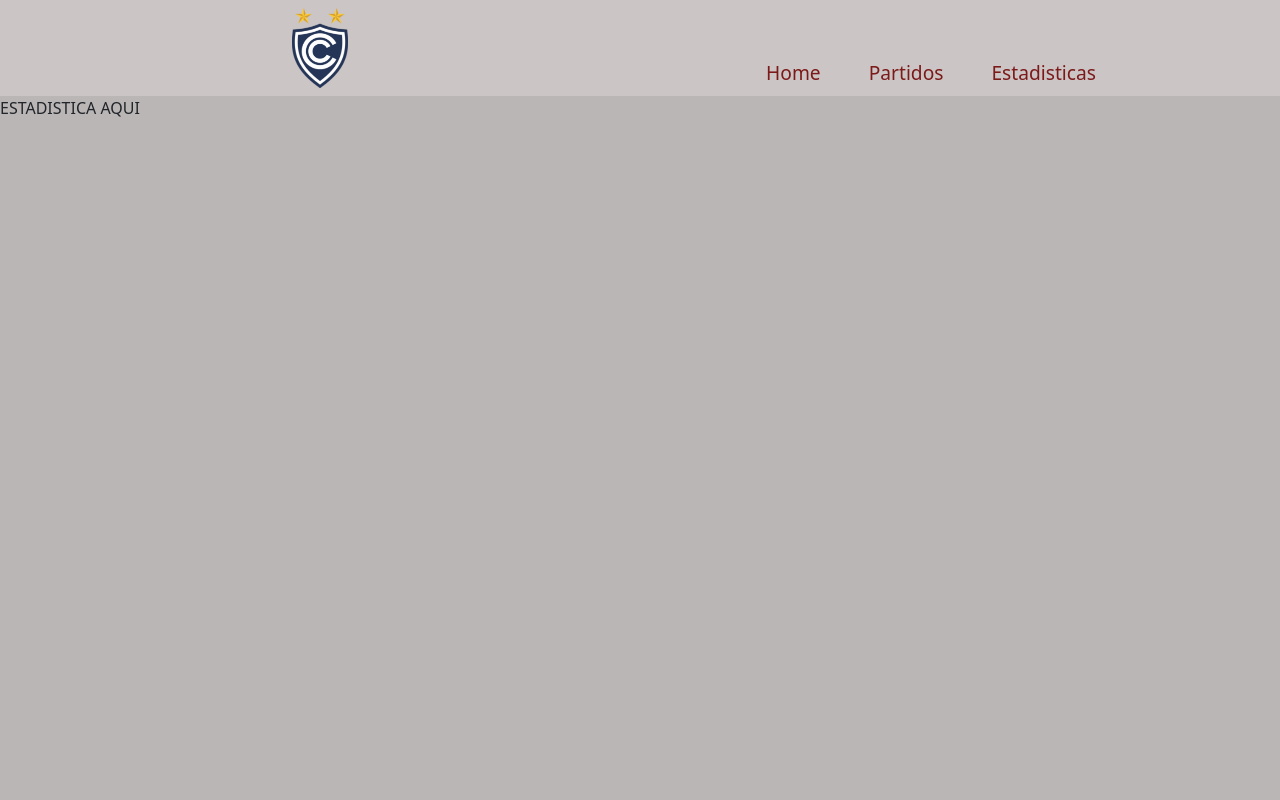
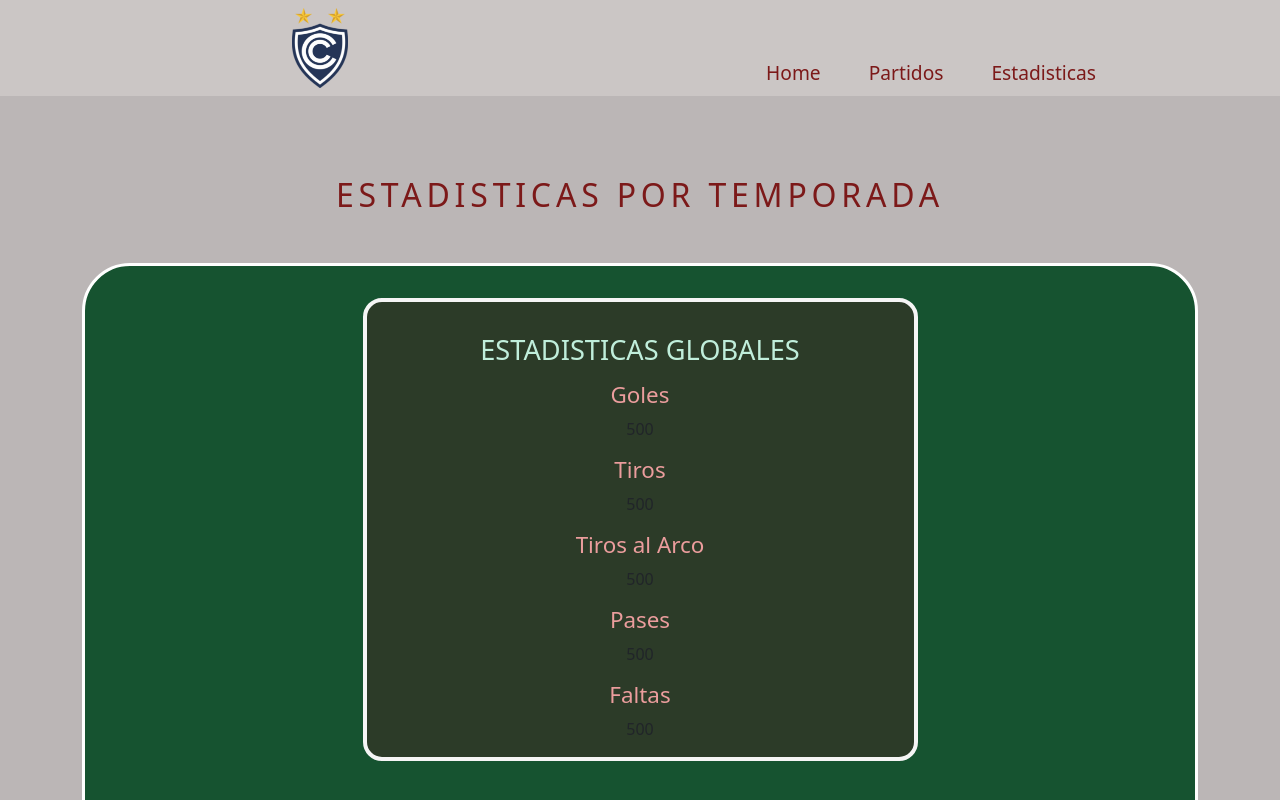
Before and after one commit to Jose-pe/CiencianoFront, a React (Create React App) app: page /estadisticas in a window 1280 px wide. Shown: the top 800 px of the page. Built offline with nearby package versions, Linux system fonts and the light colour scheme.

Commit message:
stats-maquetacion

```diff
--- a/src/Componentes/Stats.js
+++ b/src/Componentes/Stats.js
@@ -1,9 +1,73 @@
 import React from 'react';
-import '../css/navbar.css';
+import '../css/stats.css';
 
 export function Stats(){
 
     return (
-        <p> ESTADISTICA AQUI</p>
+        <div className='container'>
+                <div className='row justify-content-center'>
+                        <div className='col-8 text-center'>
+                                <h2 className='title'> ESTADISTICAS POR TEMPORADA</h2>
+                        </div>
+
+                </div>
+                <div className='row justify-content-center' id='matchcontent'>
+                <div className='col-6 text-center' id='contentstats'>
+                        <h3 className='subtitle' >ESTADISTICAS GLOBALES</h3>
+                        <div className='row justify-content-center' >
+                       <div className='col-4'>
+                        <div className='row justify-content-center'>
+                                   <h4 className='litletitle'>Goles</h4>
+                        </div>
+                                <p>500</p>
+                       </div>
+                 </div>
+                 <div className='row justify-content-center' >
+                       <div className='col-4'>
+                        <div className='row justify-content-center'>
+                                   <h4 className='litletitle'>Tiros</h4>
+                        </div>
+                                <p>500</p>
+                       </div>
+                 </div>
+                 <div className='row justify-content-center' >
+                       <div className='col-4'>
+                        <div className='row justify-content-center'>
+                                   <h4 className='litletitle'>Tiros al Arco</h4>
+                        </div>
+                                <p>500</p>
+                       </div>
+                 </div>
+                 <div className='row justify-content-center' >
+                       <div className='col-4'>
+                        <div className='row justify-content-center'>
+                                   <h4 className='litletitle'>Pases</h4>
+                        </div>
+                                <p>500</p>
+                       </div>
+                 </div>
+                 <div className='row justify-content-center' >
+                       <div className='col-4'>
+                        <div className='row justify-content-center'>
+                                   <h4 className='litletitle'>Faltas</h4>
+                        </div>
+                                <p>500</p>
+                       </div>
+                 </div>
+                </div>
+                 <div className='row justify-content-center'>
+                 <div className='col-6 text-center' id='contentstats'>
+                 <h4 className='subtitle'>Promedio de Conversion de Goles</h4>
+                 <div className='row justify-content-center'>
+                        <div className='col-12'>
+                                <p>que fuyente </p>
+                        </div>
+                 </div>
+                 </div>
+                 </div>
+                </div>
+
+
+        </div>
     );
 }
--- a/src/css/showmatchcomplete.css
+++ b/src/css/showmatchcomplete.css
@@ -7,7 +7,7 @@
 }
 #matchcontent{
     border: 3px solid rgb(255, 255, 255);
-    border-radius: 2rem;
+    border-radius: 3rem;
     background-color: rgb(22, 83, 48);
     padding-bottom: 2rem;
 }
--- /dev/null
+++ b/src/css/stats.css
@@ -0,0 +1,24 @@
+#matchcontent{
+    border: 3px solid rgb(255, 255, 255);
+    border-radius: 3rem;
+    background-color: rgb(22, 83, 48);
+    padding-bottom: 2rem;
+}
+.subtitle{
+    color: rgb(192, 238, 219);
+    margin-top: 2rem;
+    margin-bottom: 1rem;
+    font-size: 1.7rem;
+
+}
+#contentstats{
+    margin-top: 2rem;
+    margin-bottom: 2rem;
+    background-color: rgb(44, 59, 40);
+    border: 4px solid whitesmoke;
+    border-radius: 19px;
+}
+.litletitle{
+    font-size: 1.4rem;
+    color: rgb(235, 157, 157);
+}
```
